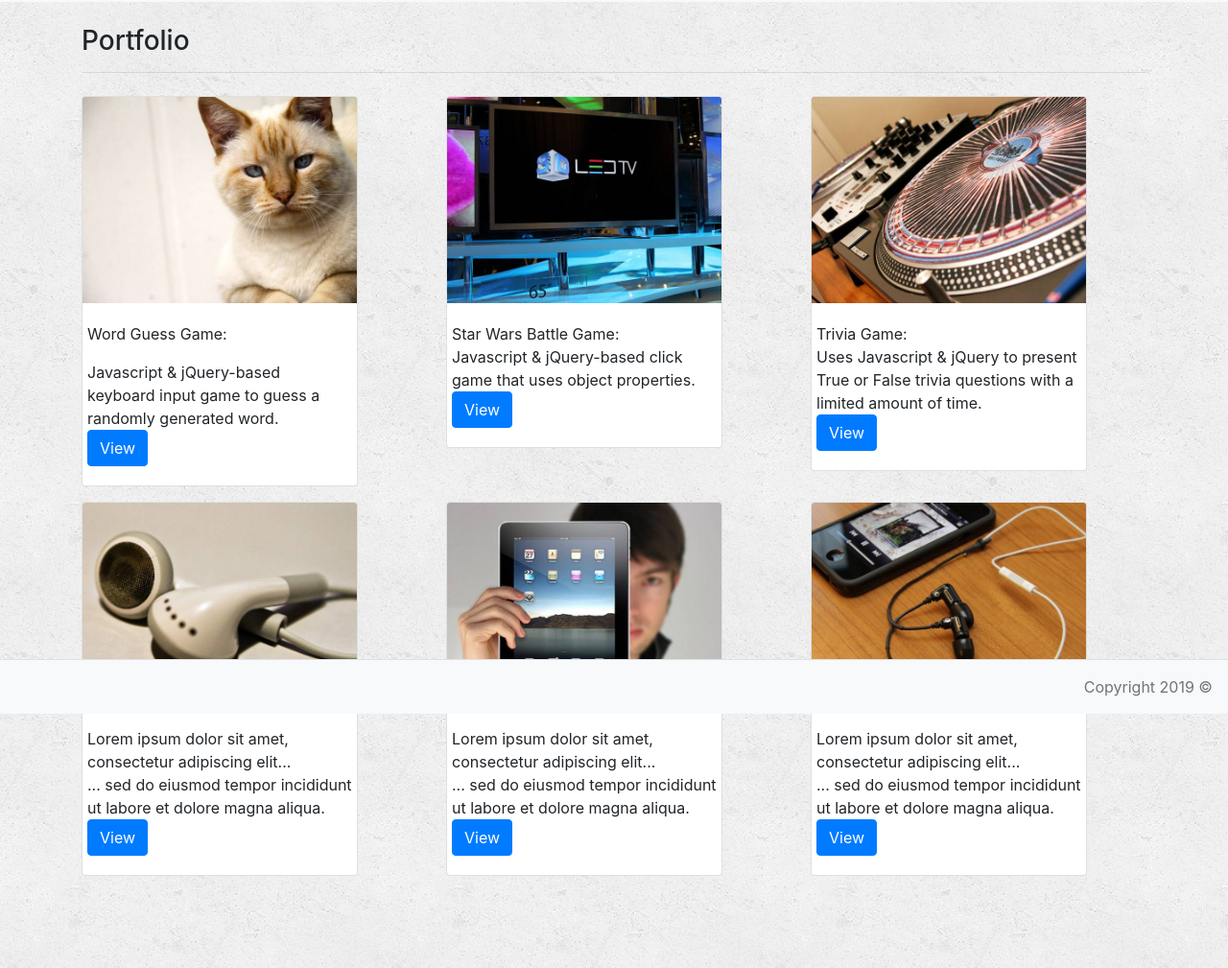
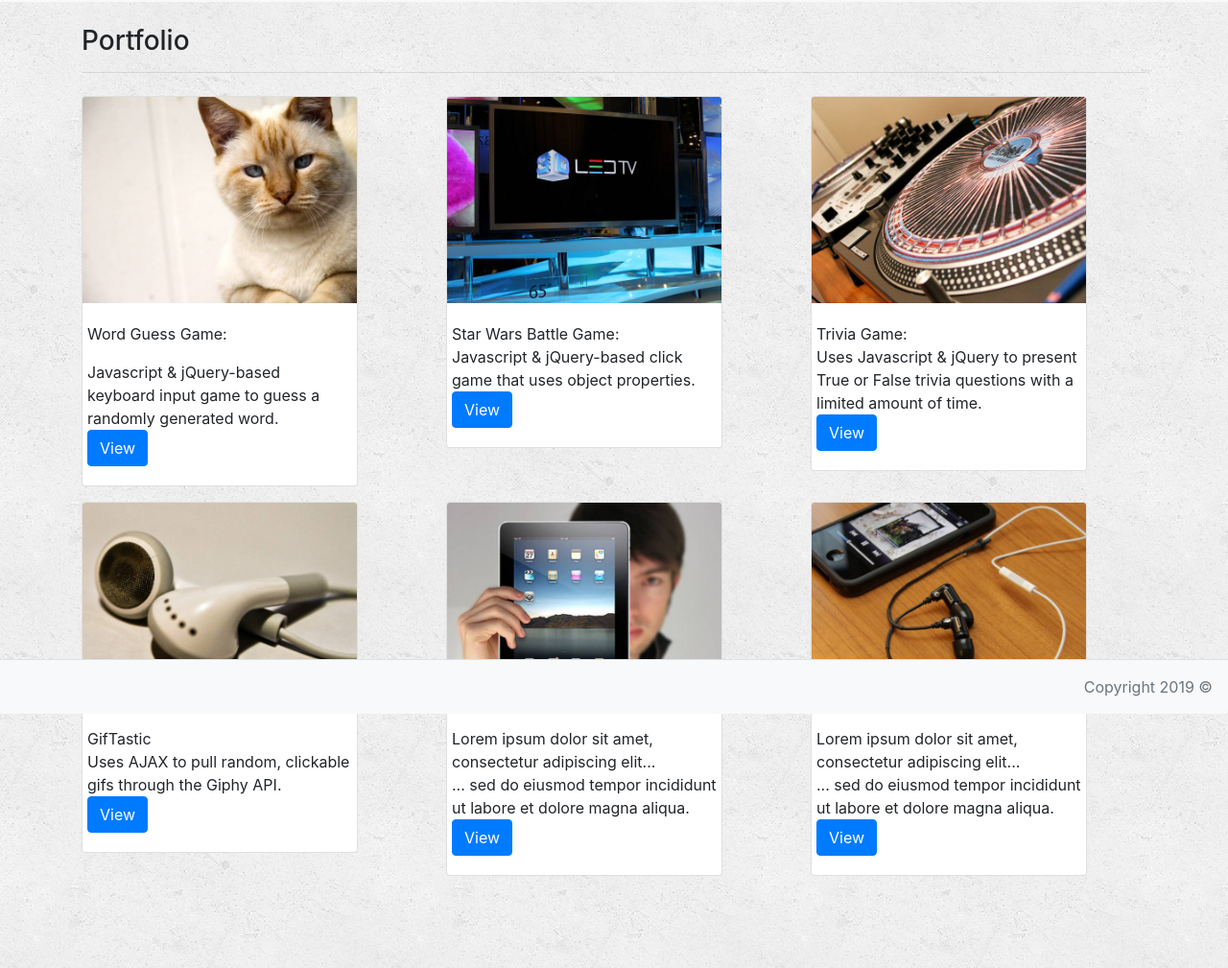
Before and after one commit to subtleasian/Bootstrap-Portfolio, a plain HTML site: page portfolio.html in a window 1280 px wide. Shown: the part 56-1065 px from the top of the page at 96% size. Drawn offline with nearby package versions, Linux system fonts and the light colour scheme.

Commit message:
added GifTastic to portfolio

```diff
--- a/portfolio.html
+++ b/portfolio.html
@@ -88,13 +88,13 @@
                     <img src="images/technics-q-c-640-480-5.jpg" class="card-img-top" alt="pic5">
                     <div class="card-body">
                       <div class="row">
-                        <p class="card-text">Lorem ipsum dolor sit amet, consectetur adipiscing elit...</p>
+                        <p class="card-text">GifTastic</p>
                       </div>
                       <div class="row">
-                        <p class="card-text">... sed do eiusmod tempor incididunt ut labore et dolore magna aliqua.</p>
+                        <p class="card-text">Uses AJAX to pull random, clickable gifs through the Giphy API.</p>
                       </div>
                       <div class="row">
-                        <a href="#" class="btn btn-primary">View</a>
+                        <a href="https://subtleasian.github.io/GifTastic/" class="btn btn-primary">View</a>
                       </div>
                     </div>
                 </div>
```
